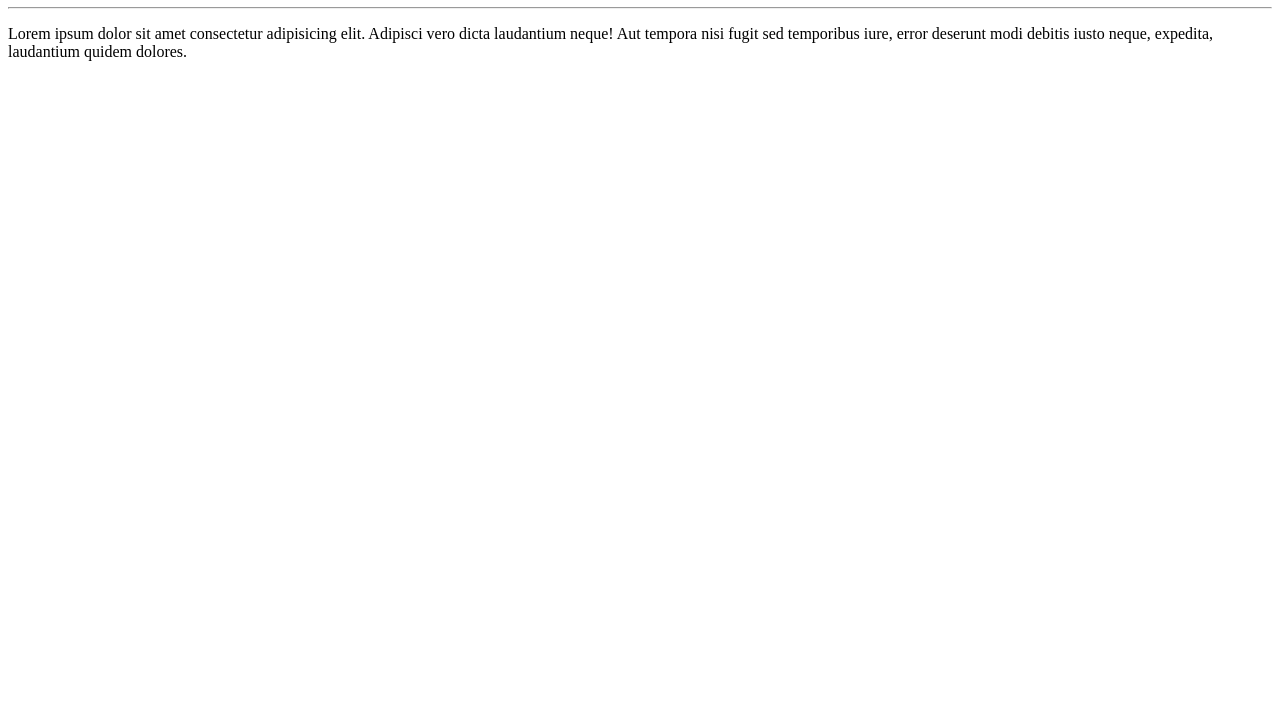
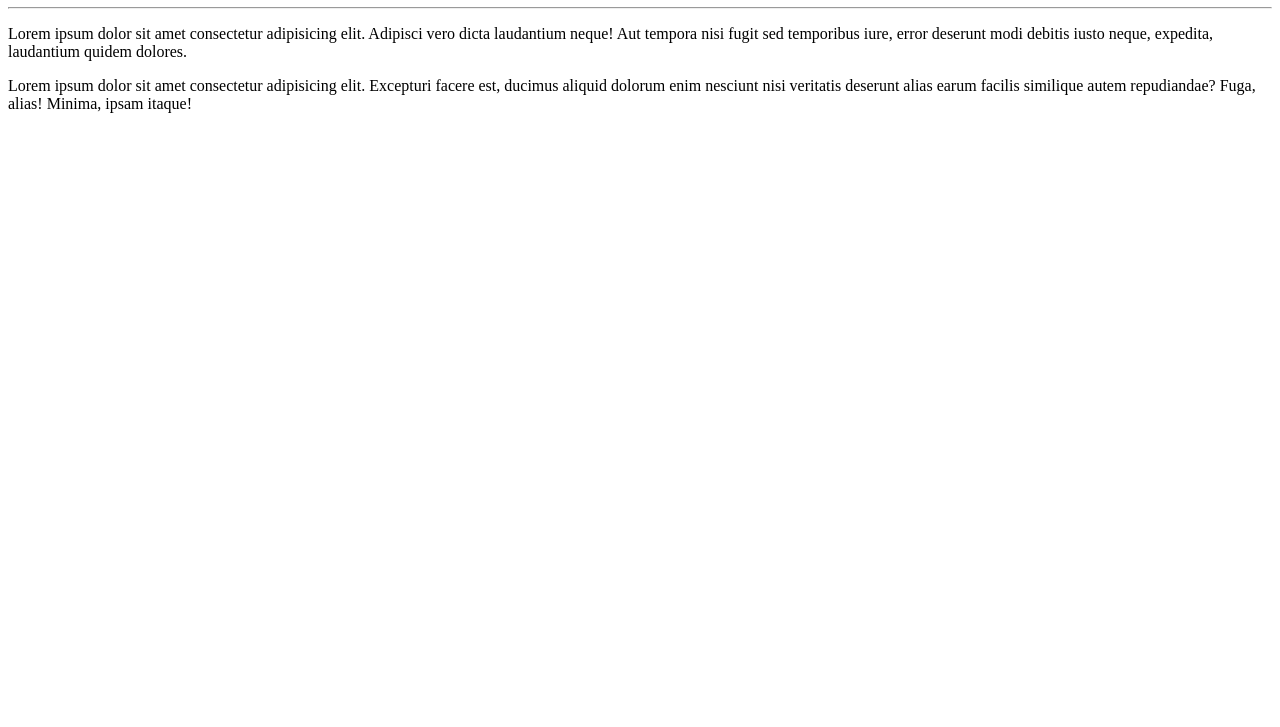
Before and after one commit to mlacerdapt/Ola-Mundo, a plain HTML site: page site-exemplo/index.html in a window 1280 px wide. Shown: the part 73-800 px from the top of the page. Drawn offline with Linux system fonts and the light colour scheme.

Commit message:
acrescimo de  paragrafo

```diff
--- a/site-exemplo/index.html
+++ b/site-exemplo/index.html
@@ -9,5 +9,7 @@
     <h1>Olá, Mundo!</h1>
     <hr>
     <p>Lorem ipsum dolor sit amet consectetur adipisicing elit. Adipisci vero dicta laudantium neque! Aut tempora nisi fugit sed temporibus iure, error deserunt modi debitis iusto neque, expedita, laudantium quidem dolores.</p>
+    <p>Lorem ipsum dolor sit amet consectetur adipisicing elit. Excepturi facere est, ducimus aliquid dolorum enim nesciunt nisi veritatis deserunt alias earum facilis similique autem repudiandae? Fuga, alias! Minima, ipsam itaque!</p>
+
 </body>
 </html>
```
